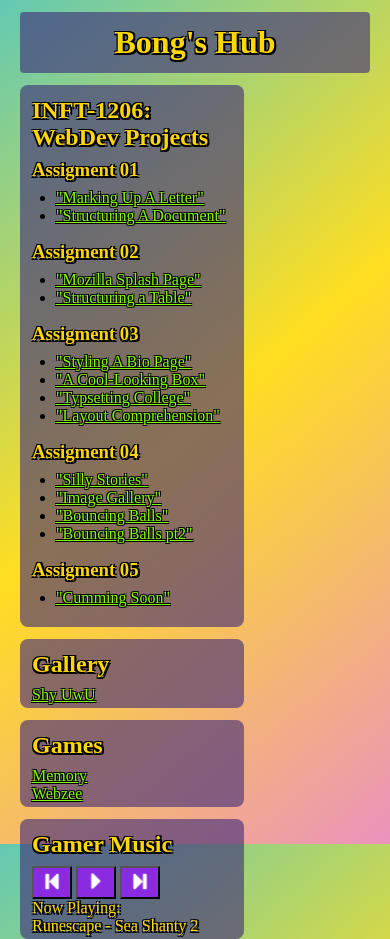
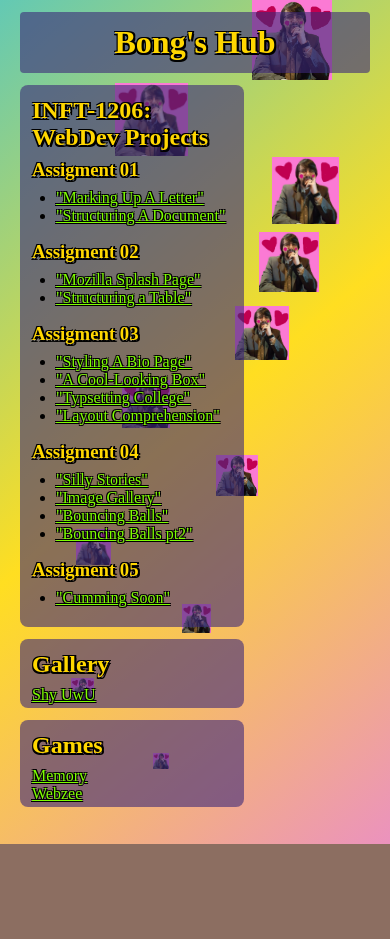
Before and after one commit to Bongmasta666/Bongmasta666.github.io, a PHP site: page / in a window 390 px wide. After the commit the page ends 844 px from the top, so only its background shows below. Run offline with PHP 8.4, Linux system fonts and the light colour scheme.

Commit message:
Homepage Updates
-Removed Audio Player
-Added Falling Images

```diff
--- a/index.html
+++ b/index.html
@@ -49,57 +49,38 @@
         <a href="./MemoryGame/index.html">Memory</a><br>
         <a href="./WebZee/index.html">Webzee</a><br>
     </section>
-    <section>
-        <h2>Gamer Music</h2>
-        <button class="audioBTN" onclick="changeSong(-1)">
-            <img class="audioIMG" src="./Images/previous.png" alt="audio_prev"></button>
-        <button class="audioBTN" onclick="toggleMusic()">
-            <img class="audioIMG" id="play/pause" src="./Images/forward.png" alt="audio_play"></button>
-        <button class="audioBTN" onclick="changeSong(1)">
-            <img class="audioIMG" src="./Images/next.png" alt="audio_next"></button>
-        <br>
-        <label for="audio_player" id="audio_label">Now Playing:</label>
-        <br>
-    <audio loop src="./Audio/Sea_Shanty_2.ogg" id="audio_player"></audio>
-    </section>
     </main>
 </body>
     <script>
+        let objs = []
 
-        let index = 0;
-        let enabled = false;
+        setInterval(Kill, 3500)
+        run()
 
-        const AUDIO_PLAYER = document.getElementById("audio_player")
-        const AUDIO_LABEL = document.getElementById("audio_label")
-        const AUDIO_PLAY_BTN = document.getElementById("play/pause")
-        const AUDIO_PATH = "./Audio/"
-
-        const SONG_FILES = [
-            "Sea_Shanty_2.ogg",
-            "Arcade_Kid_David_Renda_2020.mp3"
-        ]
-
-        const SONG_TITLES = [
-            "Runescape - Sea Shanty 2",
-            "David Renda - Arcade Kid"
-        ]
-
-        AUDIO_LABEL.innerText += "\nRunescape - Sea Shanty 2"
-
-        function toggleMusic() {
-            enabled = !enabled
-            enabled ? AUDIO_PLAYER.play() : AUDIO_PLAYER.pause()
-            enabled ? AUDIO_PLAY_BTN.src = "./Images/pause.png" : AUDIO_PLAY_BTN.src = "./Images/forward.png"
+        async function run(){
+            let isRunning = true;
+            while (isRunning){
+                for (let i = 0; i < 20; i++){
+                    red = document.createElement("img");
+                    red.src = "./Images/ShyJer.jpg";
+                    red.id = "red"
+                    red.width = 120;
+                    red.height = 120;
+                    pos = Math.floor(Math.random() * (window.innerWidth - 100))
+                    red.style.left = pos.toString()+"px"
+                    document.body.appendChild(red)
+                    objs.push(red)
+                    await delay(180)
+                    if (objs.length > 10) {Kill()}
+                }
+            }
         }
 
-        function changeSong(direction){
-            index += direction;
-            if (index >= SONG_FILES.length) index = 0;
-            else if (index < 0) index = SONG_FILES.length - 1;
-            AUDIO_LABEL.innerText = "Now Playing:\n" + SONG_TITLES[index]
-            AUDIO_PLAYER.src = AUDIO_PATH + SONG_FILES[index];
-            if (enabled) AUDIO_PLAYER.play();
+        function Kill(){
+            obj = objs.shift()
+            document.body.removeChild(obj)
         }
 
+        async function delay(ms){return new Promise(response => setTimeout(response, ms))}
     </script>
 </html>
--- a/style.css
+++ b/style.css
@@ -1,9 +1,12 @@
 html {
-    height: 100%;
+    margin: 0;
 }
 
 body {
+    height: 100%;
     background: linear-gradient(320deg, #eb92be, #ffde21, #63c9b4);
+    background-repeat: no-repeat;
+    background-attachment: fixed;
 }
 
 header {
@@ -55,10 +58,21 @@ a {
      1px  1px 0 #000;
 }
 
-.audioBTN {
-    background-color: blueviolet;
+#red{
+    position: absolute;
+    animation: fall 2s linear infinite;
+    z-index: -1;
 }
 
-.audioIMG {
-     width: 24px;
+@keyframes fall {
+    0% {
+        top: 0;
+        width: 80px;
+        height: 80px
+    }
+    100% {
+        top: 98%;
+        width: 10px;
+        height: 10px;
+    }
 }
```
Also changed, not shown: audioPlayer.js (added, +52 -0 lines), Images/red_apple.png (added).
